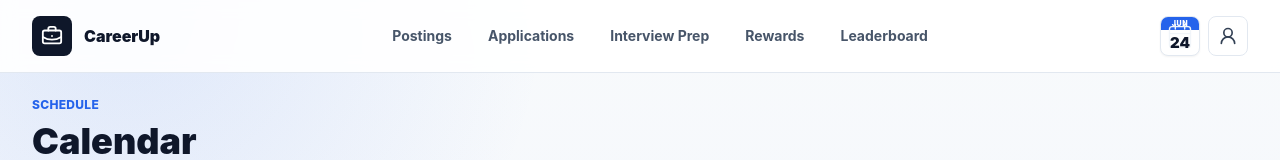
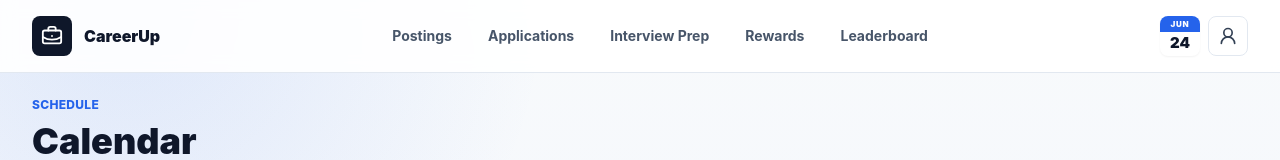
Before and after one commit to Varun-gull/CareerUp, a Next.js app: page /calendar in a window 1280 px wide. Shown: the top 160 px of the page. Built offline with nearby package versions, Linux system fonts and the light colour scheme; no server answers.

Commit message:
Remove calendar outline border, enlarge month header strip
Co-Authored-By: Claude Sonnet 4.6 <noreply@anthropic.com>

```diff
--- a/components/Navbar.tsx
+++ b/components/Navbar.tsx
@@ -20,14 +20,12 @@ function CalendarWidget() {
   return (
     <Link
       href="/calendar"
-      className="relative hidden h-10 w-10 select-none items-center justify-center overflow-hidden rounded-lg border border-slate-200 bg-white shadow-sm hover:shadow-md transition-shadow sm:flex flex-col gap-0"
+      className="relative hidden h-10 w-10 select-none items-center justify-center overflow-hidden rounded-lg bg-white shadow-sm hover:shadow-md transition-shadow sm:flex flex-col gap-0"
       aria-label="Calendar"
     >
-      {/* Red header strip like iOS calendar icon */}
-      <span className="absolute top-0 left-0 right-0 h-[13px] bg-blue-600 flex items-center justify-center">
-        <span className="text-[7px] font-black tracking-widest text-white uppercase leading-none">{month}</span>
+      <span className="absolute top-0 left-0 right-0 h-[16px] bg-blue-600 flex items-center justify-center">
+        <span className="text-[8px] font-black tracking-widest text-white uppercase leading-none">{month}</span>
       </span>
-      <CalendarDays size={28} className="absolute inset-0 m-auto text-slate-100" strokeWidth={1.2} />
       <span className="relative mt-3 text-[15px] font-black text-ink leading-none">{day}</span>
     </Link>
   );
```
